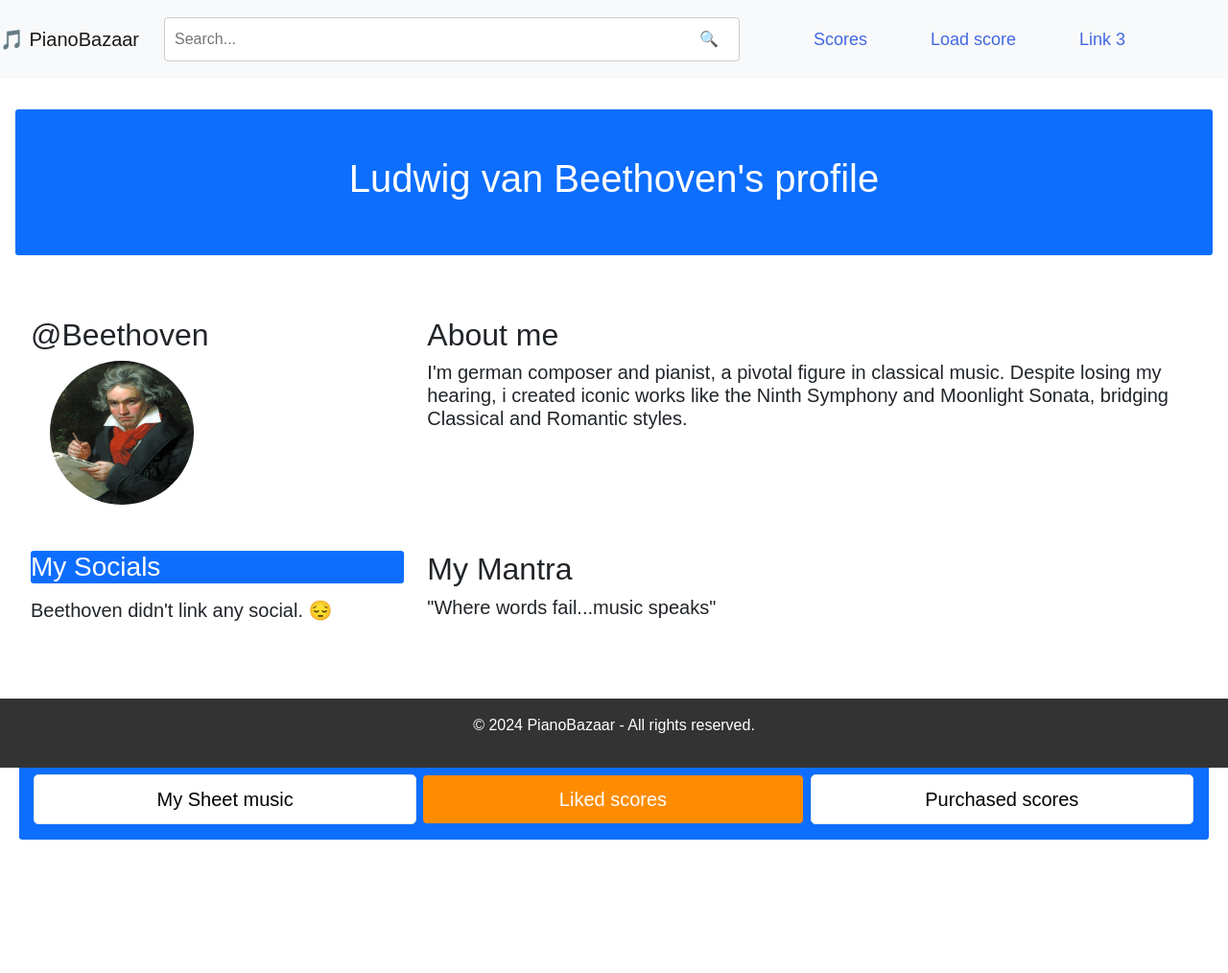
After one commit to Devilasa/PianoBazaar-project, a Django app: page /sheetmusic/arranger/597/liked-scores/ in a window 1280 px wide. The commit adds this page. Shown: the whole page at 96% size. Run offline with Django 5.2, Linux system fonts and the light colour scheme; data comes from the database, SQL or seed files in the repository; both versions use the stored data as it was after the commit; some libraries are stand-ins or nearby versions.

Commit message:
profile sections update

```diff
--- a/PianoBazaar/PianoBazaar/initcmds.py
+++ b/PianoBazaar/PianoBazaar/initcmds.py
@@ -117,7 +117,7 @@ def init_db():
             'youtube_video_link': 'https://www.youtube.com/watch?v=9E6b3swbnWg',
         },
         {
-            'title': 'Stereo Love X We Found Love',
+            'title': 'We Found Love X Stereo Love',
             'arranger': 'Lasa',
             'price': Decimal('5.99'),
             'scoring': 'piano solo',
--- a/PianoBazaar/sheetmusic/templates/sheetmusic/arranger_detail.html
+++ b/PianoBazaar/sheetmusic/templates/sheetmusic/arranger_detail.html
@@ -7,20 +7,20 @@
 
 {% block content %}
 
-    <div class="p-5 bg-primary text-white text-center">
-      <h1>{{ object.user.first_name }} {{ object.user.last_name }}'s profile</h1>
+    <div class="p-5 bg-primary text-white text-center rounded-1">
+      <h1>{{ profile.user.first_name }} {{ profile.user.last_name }}'s profile</h1>
     </div>
 
     <div class="container-fluid mt-5">
         <div class="row">
             <div class="col-md-4">
               <h2>@{{ profile.user.username }}</h2>
-                <img src="{{object.profile_image.url}}" class="rounded-circle" alt="profile image" width="150" height="150" style="margin-left: 20px;">
+                <img src="{{profile.profile_image.url}}" class="rounded-circle" alt="profile image" width="150" height="150" style="margin-left: 20px;">
             </div>
 
             <div class="col-md-8">
               <h2>About me</h2>
-              <h5>{{ object.bio }}</h5>
+              <h5>{{ profile.bio }}</h5>
                 <hr class="d-sm-none">
             </div>
         </div>
@@ -29,40 +29,68 @@
         <div class="row">
             <div class="col-md-4">
                 <h3 class="mt-5 bg-primary rounded-1 text-white">My Socials</h3>
-            {% if object.youtube_account_id or object.instagram_account_id or object.x_account_id %}
+            {% if profile.youtube_account_id or profile.instagram_account_id or profile.x_account_id %}
               <ul class="nav nav-pills flex-column">
                 <li class="nav-item">
-                    {% if object.youtube_account_id %}
-                  <a class="nav-link mt-2" href="https://www.youtube.com/@{{ object.youtube_account_id }}/" target="_blank" rel="noopener noreferrer">
-                      <i class="fab fa-youtube" style="color: #FF0000; font-size: 1.5rem" ></i><h5 class="d-inline"> / {{ object.youtube_account_id }}</h5>
+                    {% if profile.youtube_account_id %}
+                  <a class="nav-link mt-2" href="https://www.youtube.com/@{{ profile.youtube_account_id }}/" target="_blank" rel="noopener noreferrer">
+                      <i class="fab fa-youtube" style="color: #FF0000; font-size: 1.5rem" ></i><h5 class="d-inline"> / {{ profile.youtube_account_id }}</h5>
                   </a>
                     {% endif %}
                 </li>
                 <li class="nav-item">
-                    {% if object.instagram_account_id %}
-                  <a class="nav-link mt-2" href="https://www.instagram.com/{{ object.instagram_account_id }}/" target="_blank" rel="noopener noreferrer">
-                      <i class="fab fa-instagram" style="color: #C13584; font-size: 1.5rem"></i><h5 class="d-inline"> / {{ object.instagram_account_id }}</h5>
+                    {% if profile.instagram_account_id %}
+                  <a class="nav-link mt-2" href="https://www.instagram.com/{{ profile.instagram_account_id }}/" target="_blank" rel="noopener noreferrer">
+                      <i class="fab fa-instagram" style="color: #C13584; font-size: 1.5rem"></i><h5 class="d-inline"> / {{ profile.instagram_account_id }}</h5>
                   </a>
                     {% endif %}
                 </li>
                 <li class="nav-item">
-                    {% if object.x_account_id %}
-                  <a class="nav-link" href="https://www.x.com/{{ object.x_account_id }}/" target="_blank" rel="noopener noreferrer">
-                      <i class="fab fa-x x-icon" style="color: #000000; font-size: 1.5rem"></i><h5 class="d-inline"> / {{ object.x_account_id }}</h5>
+                    {% if profile.x_account_id %}
+                  <a class="nav-link" href="https://www.x.com/{{ profile.x_account_id }}/" target="_blank" rel="noopener noreferrer">
+                      <i class="fab fa-x x-icon" style="color: #000000; font-size: 1.5rem"></i><h5 class="d-inline"> / {{ profile.x_account_id }}</h5>
                   </a>
                     {% endif %}
                 </li>
               </ul>
             {% else %}
-              <h5 class="mt-3"> {{ object.user.username }} didn't link any social 😔</h5>
+              <h5 class="mt-3"> {{ profile.user.username }} didn't link any social. 😔</h5>
+                <br>
             {% endif %}
+            <br><br>
             </div>
 
             <div class="col-md-8">
               <h2 class="mt-5">My Mantra</h2>
-                <h5>"{{ object.mantra }}"</h5>
+                <h5>"{{ profile.mantra }}"</h5>
             </div>
         </div>
+        {% block selection %}
+            <div class="row mt-3">
+                <div class="col-md-12 mt-5 bg-primary text-white rounded-1">
+                    <ul class="pagination pagination-lg">
+
+                            <li class="page-item active"><a class="page-link" href="">My Sheet music</a></li>
+                            <li class="page-item"><a class="page-link" href="{% url 'sheetmusic:arranger_liked_scores' profile.pk %}">Liked scores</a></li>
+                            <li class="page-item"><a class="page-link" href="{% url 'sheetmusic:arranger_purchased_scores' profile.pk %}">Purchased scores</a></li>
+
+                    </ul>
+                </div>
+            </div>
+
+            <div id="card-container" class="d-flex flex-wrap justify-content-left mt-4 p-0">
+                {% for score in my_scores_list %}
+                    <div class="card m-2">
+                    <img class="card-img-top" src="{{ score.cover.url }}" alt="{{ score.cover }}" style="width:100%">
+                        <div class="card-body">
+                        <h4 class="card-title">{{ score.title }}</h4>
+                        <p class="card-text">a {{ score.score_type }} by {{ score.arranger }} in {{ score.published_key }}.</p>
+                        <a href="{% url 'sheetmusic:detail' pk=score.pk %}" class="btn btn-info">See score</a>
+                        </div>
+                    </div>
+                {% endfor %}
+            </div>
+        {% endblock %}
     </div>
 
 {% endblock %}
--- /dev/null
+++ b/PianoBazaar/sheetmusic/templates/sheetmusic/arranger_detail_liked_scores.html
@@ -0,0 +1,19 @@
+{% extends 'sheetmusic/arranger_detail.html' %}
+
+
+
+{% block selection %}
+
+    <div class="row mt-3">
+        <div class="col-md-12 mt-5 bg-primary text-white rounded-1">
+            <ul class="pagination pagination-lg">
+
+                <li class="page-item"><a class="page-link" href="{% url 'sheetmusic:arranger' profile.pk %}" >My Sheet music</a></li>
+                <li class="page-item active"><a class="page-link" href="">Liked scores</a></li>
+                <li class="page-item"><a class="page-link" href="{% url 'sheetmusic:arranger_purchased_scores' profile.pk %}">Purchased scores</a></li>
+
+            </ul>
+        </div>
+    </div>
+
+{% endblock %}
--- a/PianoBazaar/sheetmusic/templates/sheetmusic/score_list.html
+++ b/PianoBazaar/sheetmusic/templates/sheetmusic/score_list.html
@@ -2,8 +2,8 @@
 
 {% block content %}
 
-<div class="container-fluid mt-3">
-    <div class="d-flex flex-wrap justify-content-center">
+<div class="container-fluid mt-3 bg-danger">
+    <div id="card-container" class="d-flex flex-wrap justify-content-center">
         {% for score in object_list %}
             <div class="card m-2" style="width:400px">
             <img class="card-img-top" src="{{ score.cover.url }}" alt="{{ score.cover }}" style="width:100%">
--- a/PianoBazaar/sheetmusic/urls.py
+++ b/PianoBazaar/sheetmusic/urls.py
@@ -8,9 +8,11 @@ app_name = 'sheetmusic'
 urlpatterns = [
     re_path(r'^$|^/$|^home/$', ScoreList.as_view(), name='home'),
     # path('sheet_list/', ScoreList.as_view(), name='sheet_list'),
-    path('create_sheet/', CreateSheetMusic.as_view(), name='create_sheet'),
+    path('create-sheet/', CreateSheetMusic.as_view(), name='create_sheet'),
 
     path('detail/<pk>/', ScoreDetail.as_view(), name='detail'),
-    path('arranger/<pk>/', ArrangerDetail.as_view(), name='arranger')
+    path('arranger/<pk>/', ArrangerDetail.as_view(), name='arranger'),
+    path('arranger/<pk>/liked-scores/', ArrangerDetailLikedScores.as_view(), name='arranger_liked_scores'),
+    path('arranger/<pk>/purchased-scores/', ArrangerDetailPurchasedScores.as_view(), name='arranger_purchased_scores'),
 
 ]
--- a/PianoBazaar/sheetmusic/views.py
+++ b/PianoBazaar/sheetmusic/views.py
@@ -32,3 +32,32 @@ class ScoreDetail(DetailView):
 class ArrangerDetail(DetailView):
     model = Profile
     template_name = 'sheetmusic/arranger_detail.html'
+    context_object_name = 'profile'
+
+    def get_context_data(self, **kwargs):
+        context = super().get_context_data(**kwargs)
+        context['my_scores_list'] = Score.objects.filter(arranger=self.object)
+
+        return context
+
+class ArrangerDetailLikedScores(DetailView):
+    model = Profile
+    template_name = 'sheetmusic/arranger_detail_liked_scores.html'
+    context_object_name = 'profile'
+
+    def get_context_data(self, **kwargs):
+        context = super().get_context_data(**kwargs)
+        # context['my_scores_list'] = Score.objects.filter(arranger=self.object)
+
+        return context
+
+class ArrangerDetailPurchasedScores(DetailView):
+    model = Profile
+    template_name = 'sheetmusic/arranger_detail_purchased_scores.html'
+    context_object_name = 'profile'
+
+    def get_context_data(self, **kwargs):
+        context = super().get_context_data(**kwargs)
+        # context['my_scores_list'] = Score.objects.filter(arranger=self.object)
+
+        return context
--- a/PianoBazaar/static/css/style.css
+++ b/PianoBazaar/static/css/style.css
@@ -109,3 +109,44 @@ footer.visible {
 .nav-item .nav-link:hover .fab {
     animation: fa-beat 0.5s infinite;
 }
+
+.pagination {
+    margin-top: 15px;
+    display: flex;
+    justify-content: space-between;
+    align-content: stretch;
+}
+
+.pagination .page-item {
+    flex: 1; /* Ogni elemento occupa lo stesso spazio */
+    text-align: center; /* Centra il testo */
+    margin: 0 0.2rem; /* spaziatura tra i pulsanti */
+}
+
+.pagination .page-link {
+    display: block;
+    width: 100%;
+    height: 100%;
+    color: black;
+    background-color: white;
+    padding: 10px 0;
+    border-radius: 5px;
+    /*padding: 15px 0; !* Aggiungi verticale all'interno dei link *!*/
+}
+
+.pagination .page-item.active .page-link {
+    background-color: darkorange; /* Colore per il link attivo */
+    color: white; /* Colora il testo di bianco */
+    display: block;
+}
+
+.pagination .page-item .page-link:hover {
+    background-color: sandybrown; /* Cambia colore al passaggio del mouse */
+    color: white;
+}
+
+.pagination .page-item.active .page-link:hover {
+    background-color: darkorange; /* Colore per il link attivo */
+    color: white; /* Colora il testo di bianco */
+    display: block;
+}
--- a/PianoBazaar/static/js/script.js
+++ b/PianoBazaar/static/js/script.js
@@ -28,13 +28,13 @@ function adjustCardSizes() {
   const containerWidth = container.clientWidth; // Larghezza orizzontale disponibile (in pixel)
   const cardMargin = 16; // Margine laterale (0.5rem = 16px, 8px su ogni lato)
 
-  //minCardWidth = 320; (In pixel)
-  //maxCardWidth = 430; (optimal range)
+  //minCardWidth = 325; (In pixel)
+  //maxCardWidth = 435; (optimal range)
   //problema di PLI: f.obj.minimizzazione del resto in pixel; poi prova a risolverlo graficamente
 
-  let actCardWidth = 320;
+  let actCardWidth = 325;
 
-  let best_pixel_rest = 350;
+  let best_pixel_rest = 325;
   let best_card_width = 350;
 
   for (let i = 0; i < 23; i++) {
@@ -48,7 +48,7 @@ function adjustCardSizes() {
       actCardWidth += 5;
   }
   console.log(containerWidth);
-  console.log(best_pixel_rest);
+  console.log("scarto", best_pixel_rest);
   console.log(best_card_width);
 
   const cards = document.querySelectorAll('.card');
```
Also changed, not shown: PianoBazaar/sheetmusic/templates/sheetmusic/arranger_detail_purchased_scores.html (added, +17 -0 lines), PianoBazaar/db.sqlite3.
